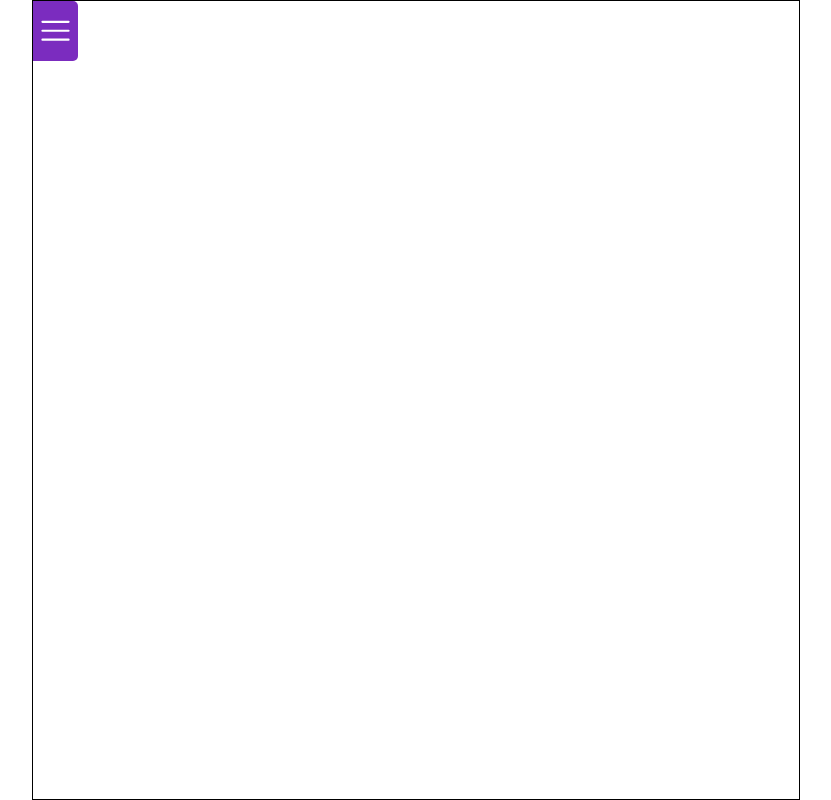
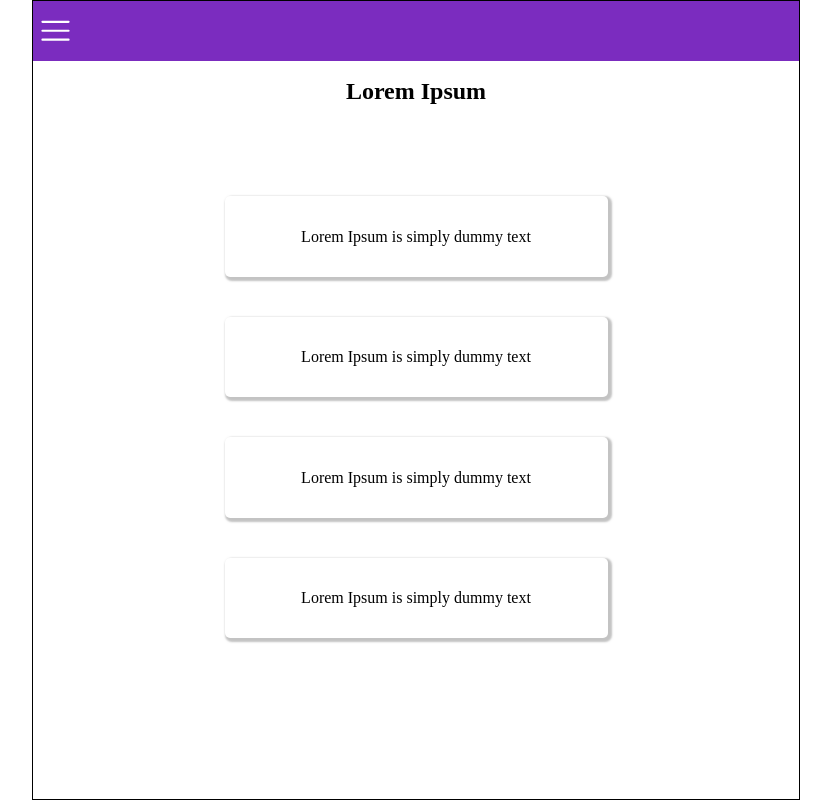
Before and after one commit to headlessNode/menu, a website built with webpack: page src/template.html in a window 1280 px wide. Shown: the whole page, without its empty margins (224-1055 px from the left). Built offline with nearby package versions, Linux system fonts and the light colour scheme.

Commit message:
Add header and some lorem ipsum

```diff
--- a/src/menu.js
+++ b/src/menu.js
@@ -1,14 +1,45 @@
 import "./menuStyle.css";
 
 // DOM
-const wrapper =
-  document.querySelector(".wrapper");
-const menuBtn =
-  document.createElement("button");
+const wrapper = document.querySelector(".wrapper");
+
+const header = document.createElement('div');
+header.classList.add('header');
+wrapper.appendChild(header);
+
+const menuBtn = document.createElement("button");
 menuBtn.classList.add("menu-btn");
 menuBtn.classList.add('menu-btn-show');
 menuBtn.innerHTML ='<svg version="1.1" id="Layer_1" xmlns="http://www.w3.org/2000/svg" x="0" y="0" class="menu-icon" viewBox="0 0 40 60" xml:space="preserve"><switch><g><path id="btm-line" class="st0" d="M2 17.72h36"/><path id="mid-line" class="st0" d="M38 30H2"/><path id="top-line" class="st0" d="M2 42.28h36"/></g></switch></svg>';
-wrapper.appendChild(menuBtn);
+header.appendChild(menuBtn);
+
+const mainBody = document.createElement('div');
+mainBody.classList.add('main-body');
+const mainBodyHeader = document.createElement('h2');
+mainBodyHeader.classList.add('main-body-header');
+mainBodyHeader.textContent = 'Lorem Ipsum';
+
+const mainBodyContent = document.createElement('div');
+mainBodyContent.classList.add('main-body-content');
+
+const mainBodyParagraphOne = document.createElement('p');
+mainBodyParagraphOne.textContent = 'Lorem Ipsum is simply dummy text';
+const mainBodyParagraphTwo = document.createElement('p');
+mainBodyParagraphTwo.textContent = 'Lorem Ipsum is simply dummy text';
+const mainBodyParagraphThree = document.createElement('p');
+mainBodyParagraphThree.textContent = 'Lorem Ipsum is simply dummy text';
+const mainBodyParagraphFour = document.createElement('p');
+mainBodyParagraphFour.textContent = 'Lorem Ipsum is simply dummy text';
+
+mainBodyContent.appendChild(mainBodyParagraphOne);
+mainBodyContent.appendChild(mainBodyParagraphTwo);
+mainBodyContent.appendChild(mainBodyParagraphThree);
+mainBodyContent.appendChild(mainBodyParagraphFour);
+
+mainBody.appendChild(mainBodyHeader);
+mainBody.appendChild(mainBodyContent);
+
+wrapper.appendChild(mainBody);
 
 const menu = document.createElement('div');
 menu.classList.add('menu');
@@ -43,7 +74,6 @@ function showMenu(){
 function hideMenu(){
 
   menu.classList.remove('menu-show');
-
   menuTop.classList.add("hide-menu-top");
   menuBottom.classList.add("hide-menu-btm");
 
--- a/src/menuStyle.css
+++ b/src/menuStyle.css
@@ -12,11 +12,19 @@ body {
 }
 
 .wrapper {
+    position: absolute;
+    top: 0;
     height: 100dvh;
     width: 768px;
     border: 1px solid black;
     display: grid;
-    grid-template-rows: 1fr 5fr 1fr;
+    grid-template-rows: 60px 6fr 1fr;
+}
+
+.header{
+    width: 100%;
+    height: fit-content;
+    background: #7B2CBF;
 }
 
 .menu-btn {
@@ -28,8 +36,49 @@ body {
     position: relative;
     border: none;
     background: #7B2CBF;
-    border-top-right-radius: 5px;
-    border-bottom-right-radius: 5px;
+}
+
+.main-body{
+    grid-row: 2/3;
+    display: grid;
+    grid-template-rows: 60px 1fr;
+    width: 100%;
+    height: 100%;
+    gap: 20px;
+    justify-items: center;
+    align-items: center;
+    z-index: 1;
+}
+
+.main-body-header{
+    width: 100%;
+    height: 60px;
+    grid-row: 1/2;
+    display: flex;
+    justify-content: center;
+    align-items: center;
+}
+
+.main-body-content{
+    width: 50%;
+    height: 80%;
+    gap: 40px;
+    display: grid;
+    grid-template-rows: repeat(4, 1fr);
+    justify-items: center;
+    align-items: center;
+}
+
+.main-body-content p{
+    height: 100%;
+    width: 100%;
+    display: flex;
+    justify-content: center;
+    align-items: center;
+    flex-wrap: wrap;
+    box-shadow: 2px 2px 2px 2px rgba(169, 169, 169, 0.7);
+    border-radius: 5px;
+    padding: 20px;
 }
 
 #top-line,
@@ -62,11 +111,11 @@ body {
 }
 
 .menu {
-    position: relative;
-    width: 100%;
-    height: 100%;
-    grid-row: 1/3;
-    z-index: 1;
+    position: fixed;
+    width: 768px;
+    height: 80%;
+    top: 0;
+    z-index: 2;
     transform-origin: top left;
 }
 
@@ -89,7 +138,6 @@ body {
     position: absolute;
     width: 100%;
     height: 100%;
-    border: 1px solid black;
     background: #9D4EDD;
     clip-path: ellipse(100% 90% at 25px 7px);
     top: 0;
```
Also changed, not shown: dist/main.js.
